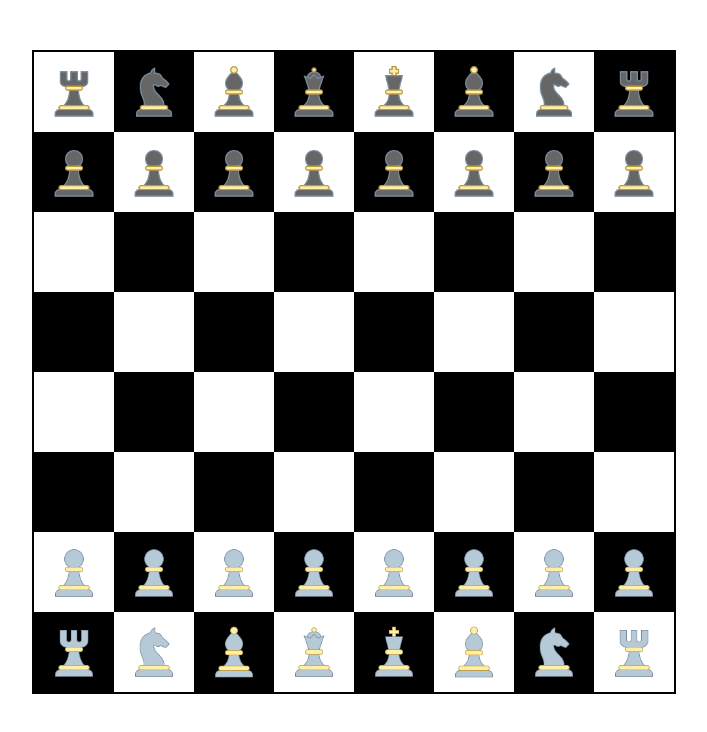
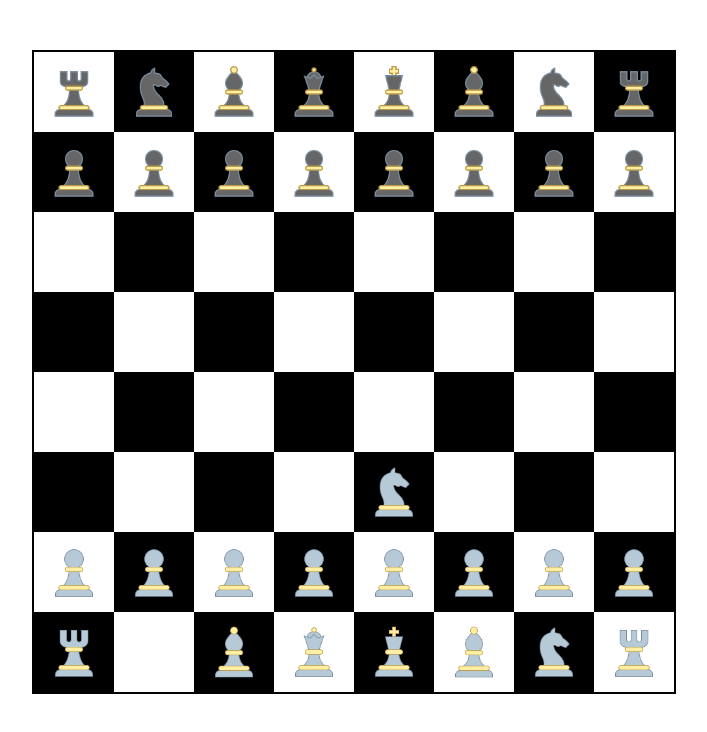
Before and after one commit to DouglasSilv/Vuedrez, a Vue app in the folder xadrez/: page / in a window 1280 px wide. Shown: the top 732 px of the page, without its empty margins (286-993 px from the left). Built offline with nearby package versions, Linux system fonts and the light colour scheme.

Commit message:
casquinha do cavalo

```diff
--- a/xadrez/src/assets/pecas.js
+++ b/xadrez/src/assets/pecas.js
@@ -6,7 +6,7 @@ const pecas = [{tipo: 'Peao', lado: 'Branco', linha:7,coluna: 1},
               {tipo: 'Peao', lado: 'Branco', linha: 7,coluna: 6},
               {tipo: 'Peao', lado: 'Branco', linha: 7,coluna: 7},
               {tipo: 'Peao', lado: 'Branco', linha: 7,coluna: 8},
-              {tipo: 'Cavalo', lado: 'Branco', linha: 8,coluna: 2},
+              {tipo: 'Cavalo', lado: 'Branco', linha: 6,coluna: 5},
               {tipo: 'Cavalo', lado: 'Branco', linha: 8,coluna: 7},
               {tipo: 'Torre', lado: 'Branco', linha: 8,coluna: 1},
               {tipo: 'Torre', lado: 'Branco', linha: 8,coluna: 8},
--- a/xadrez/src/components/Quadrado.vue
+++ b/xadrez/src/components/Quadrado.vue
@@ -19,6 +19,7 @@ export default {
         mostraOpcoesPeao: Function,
         removePecaAtual: Function,
         eliminaPeca: Function,
+        mostraOpcoesCavalo: Function,
         isPecaSelecionada: Function,
         movimentos: Array,
         pecaSelecionada: Object
@@ -44,7 +45,7 @@ export default {
                     this.mostraOpcoesPeao(this.pecaQuadrado, this.linha, this.coluna)
                     break;
                 case 'Cavalo':
-                    // code block
+                    this.mostraOpcoesCavalo(this.pecaQuadrado, this.linha, this.coluna)
                     break;
                 default:
                     // code block
--- a/xadrez/src/components/Tabuleiro.vue
+++ b/xadrez/src/components/Tabuleiro.vue
@@ -5,6 +5,7 @@
                 <Quadrado
                     :movimentos="movimentos"
                     :mostraOpcoesPeao="mostraOpcoesPeao"
+                    :mostraOpcoesCavalo="mostraOpcoesCavalo"
                     :adicionaPeca="adicionaPeca"
                     :adicionaQuadrado="adicionaQuadrado"
                     :removePecaAtual="removePecaAtual"
@@ -66,17 +67,49 @@ export default {
                     movimentos.push({id: ''+coluna+(linha-mov)})
                 }
 
-                if(this.isOcupadoEValido(coluna+(1*aux), linha-(1*aux), peca.lado))
+                if(this.isOcupadoEValidoPeao(coluna+(1*aux), linha-(1*aux), peca.lado))
                     movimentos.push({id: String(coluna+(1*aux))+String(linha-(1*aux))})
 
-                if(this.isOcupadoEValido(coluna-(1*aux), linha-(1*aux), peca.lado))
+                if(this.isOcupadoEValidoPeao(coluna-(1*aux), linha-(1*aux), peca.lado))
                     movimentos.push({id: String(coluna-(1*aux))+String(linha-(1*aux))})
 
                 this.getQuadrados(movimentos)
                 this.pecaSelecionada = peca
             }, 1);
         },
-        isOcupadoEValido(coluna, linha, lado){
+        mostraOpcoesCavalo(peca, linha, coluna){
+            setTimeout(() => {
+                var movimentos = []
+
+                if(this.isValidoCavalo(coluna+1, linha-2, peca.lado))
+                    movimentos.push({id: String(coluna+1)+String(linha-2)})
+
+                if(this.isValidoCavalo(coluna-1, linha-2, peca.lado))
+                    movimentos.push({id: String(coluna-1)+String(linha-2)})
+
+                if(this.isValidoCavalo(coluna+1, linha+2, peca.lado))
+                    movimentos.push({id: String(coluna+1)+String(linha+2)})
+
+                if(this.isValidoCavalo(coluna-1, linha+2, peca.lado))
+                    movimentos.push({id: String(coluna-1)+String(linha+2)})
+
+                if(this.isValidoCavalo(coluna-2, linha+1, peca.lado))
+                    movimentos.push({id: String(coluna-2)+String(linha+1)})
+
+                if(this.isValidoCavalo(coluna-2, linha-1, peca.lado))
+                    movimentos.push({id: String(coluna-2)+String(linha-1)})
+
+                if(this.isValidoCavalo(coluna+2, linha+1, peca.lado))
+                    movimentos.push({id: String(coluna+2)+String(linha+1)})
+
+                if(this.isValidoCavalo(coluna+2, linha-1, peca.lado))
+                    movimentos.push({id: String(coluna+2)+String(linha-1)})
+
+                this.getQuadrados(movimentos)
+                this.pecaSelecionada = peca
+            }, 1);
+        },
+        isOcupadoEValidoPeao(coluna, linha, lado){
             var adversario = ''
             if (lado === 'Branco'){
                 adversario = 'Preto'
@@ -89,6 +122,10 @@ export default {
                && this.getQuadrado(coluna, linha).quadrado.__vue__.pecaQuadrado.lado === adversario)
                 return true
             return false
+        },
+        isValidoCavalo(coluna, linha, lado){
+            if(this.getQuadrado(coluna, linha) && this.getQuadrado(coluna, linha).quadrado.__vue__.pecaQuadrado.lado != lado)
+                return true
         },
         getQuadrados(movimentos) {
             this.movimentos = []
```
